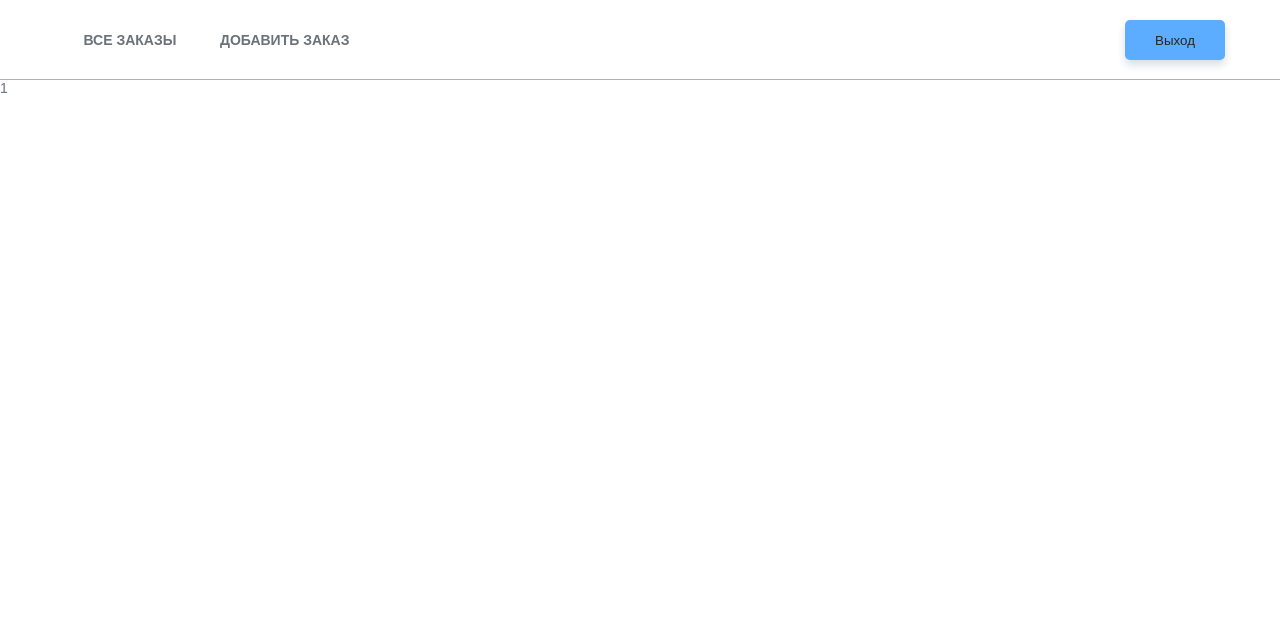
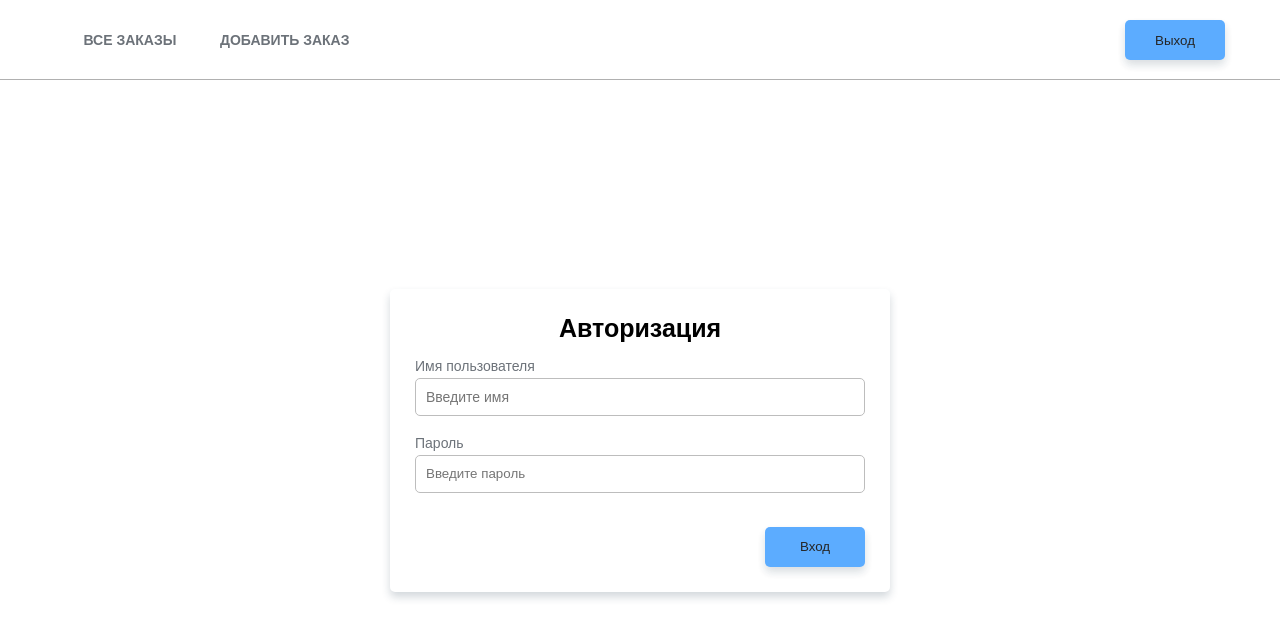
Before and after one commit to EvgeniiLu/advengineering-test-task, a Vue app: page /login in a window 1280 px wide. Shown: the top 638 px of the page. Built offline with nearby package versions, Linux system fonts and the light colour scheme; what mdi-vue would draw is missing.

Commit message:
add login page

```diff
--- a/src/views/Login.vue
+++ b/src/views/Login.vue
@@ -1,15 +1,96 @@
 <template>
-  <div>
-    1
+  <div class="login_page">
+    <card-component
+      class="login"
+      padding="25"
+      elevation
+    >
+      <div class="login_title">
+        <title-component
+          title="Авторизация"
+          font-size="25"
+        />
+      </div>
+
+      <div class="login_content">
+        <text-field-component
+          v-model="form.username"
+          label="Имя пользователя"
+          placeholder="Введите имя"
+        />
+        <text-field-component
+          v-model="form.password"
+          label="Пароль"
+          placeholder="Введите пароль"
+          type="password"
+        />
+      </div>
+
+      <div class="login_actions">
+        <button-component
+          elevation
+          :loading="loading"
+          @click="login"
+        >
+          Вход
+        </button-component>
+      </div>
+    </card-component>
   </div>
 </template>
 
-<script>
-export default {
-  name: "Login"
-}
+<script setup lang="ts">
+  import {reactive, ref} from 'vue'
+  import {useRouter} from 'vue-router'
+  import {useUserStore} from "@/stores/user";
+
+  const userStore = useUserStore()
+  const router = useRouter()
+
+  const form = reactive({
+    username: '',
+    password: ''
+  })
+  let loading = ref(false)
+
+  const login = async () => {
+    try {
+      loading.value = true
+      const data = await userStore.login(form)
+      if (data.user) await router.push({name: 'events'})
+    } catch (e) {
+      console.log(e)
+    } finally {
+      loading.value = false
+    }
+  }
+
 </script>
 
 <style scoped>
+.login_page {
+  width: 100%;
+  height: 100%;
+  display: flex;
+  align-items: center;
+  justify-content: center;
+}
 
+.login {
+  max-width: 500px;
+  min-width: 300px;
+  margin: 0 10px;
+}
+
+.login_title {
+}
+
+.login_content {
+  padding: 15px 0;
+}
+
+.login_actions {
+  display: flex;
+  justify-content: end;
+}
 </style>
```
